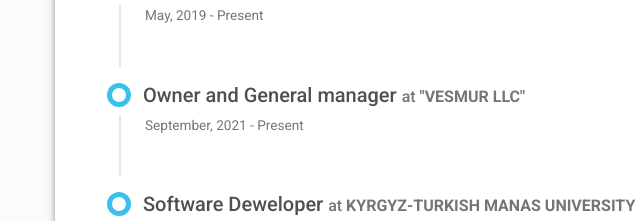
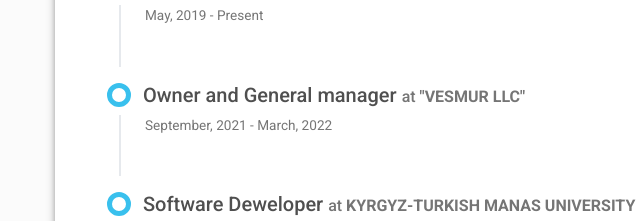
Before and after one commit to muratfazliev777/cv, a plain HTML site: page index.html in a window 1280 px wide. Shown: the part 1647-1868 px from the top of the page, 27-667 px from the left. Drawn offline with Linux system fonts and the light colour scheme.

Commit message:
Update index.html

```diff
--- a/index.html
+++ b/index.html
@@ -204,7 +204,7 @@ Association of Kyrgyzstan
 </span></div>
           </div>
           <div class="timeline-body px-4 pb-4">
-            <div class="text-muted text-small mb-3">September, 2021 - Present</div>
+            <div class="text-muted text-small mb-3">September, 2021 - March, 2022</div>
 
           </div>
         </div>
```
